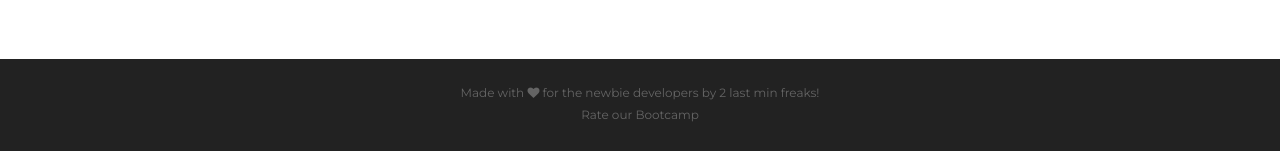
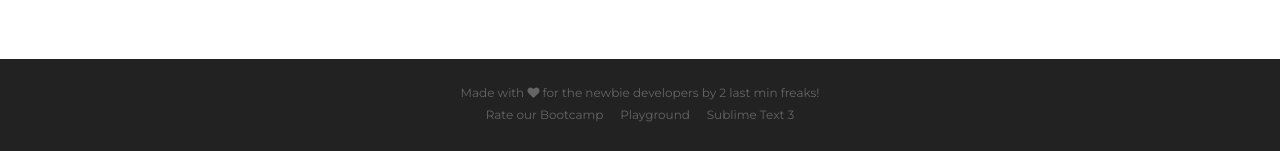
Before and after one commit to prabapro/bootcamp-one, a PHP site: page / in a window 1280 px wide. Shown: the part 2340-2491 px from the top of the page. Run offline with PHP 8.4, Linux system fonts and the light colour scheme.

Commit message:
modify footer with playgrund & Sublime link

```diff
--- a/index.php
+++ b/index.php
@@ -161,6 +161,8 @@
                 <ul class="list-inline ">
                     <li class="list-inline-item ">
                         <a href="http://bit.ly/digication-bootcamp-feedback" target="_blank">Rate our Bootcamp</a>
+                        <a href="downloads/playground.zip">&nbsp;&nbsp;&nbsp;&nbsp;Playground&nbsp;&nbsp;&nbsp;&nbsp;</a>
+                        <a href="downloads/sublime.zip">Sublime Text 3</a>
                     </li>
                 </ul>
             </div>
```
